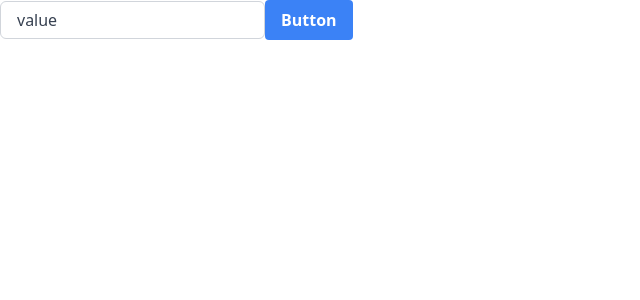
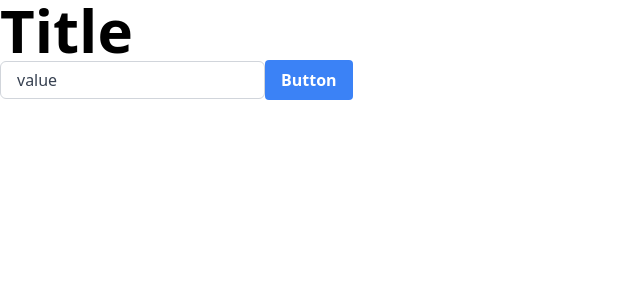
Before and after one commit to jonoyanguren/prompt-marketplace, a React (Create React App) app in the folder web/: page / in a window 1280 px wide. Shown: the top 300 px of the page, without its empty margins (0-640 px from the left). Built offline with nearby package versions, Linux system fonts and the light colour scheme.

Commit message:
feat: cositas

```diff
--- a/web/src/App.tsx
+++ b/web/src/App.tsx
@@ -1,9 +1,9 @@
-import { Button } from "./components/Button";
-import { Input } from "./components/Input";
+import { Button, Input, Title } from "./components";
 
 function App() {
   return (
     <div className="App">
+      <Title>Title</Title>
       <Input name="name" value="value" onChange={() => {}} />
       <Button>Button</Button>
     </div>
--- /dev/null
+++ b/web/src/components/Title.tsx
@@ -0,0 +1,7 @@
+export const Title = ({ children }: { children: React.ReactNode }) => {
+  return (
+    <h1 className="font-display text-3xl font-black xs:text-4xl sm:text-5xl lg:text-[3.5rem] xl:text-6xl">
+      {children}
+    </h1>
+  );
+};
--- /dev/null
+++ b/web/src/components/index.tsx
@@ -0,0 +1,3 @@
+export * from "./Button";
+export * from "./Input";
+export * from "./Title";
--- a/web/tailwind.config.js
+++ b/web/tailwind.config.js
@@ -1,8 +1,6 @@
 /** @type {import('tailwindcss').Config} */
 module.exports = {
   content: ["./src/**/*.{js,jsx,ts,tsx}"],
-  theme: {
-    extend: {},
-  },
+  theme: {},
   plugins: [],
 };
```
